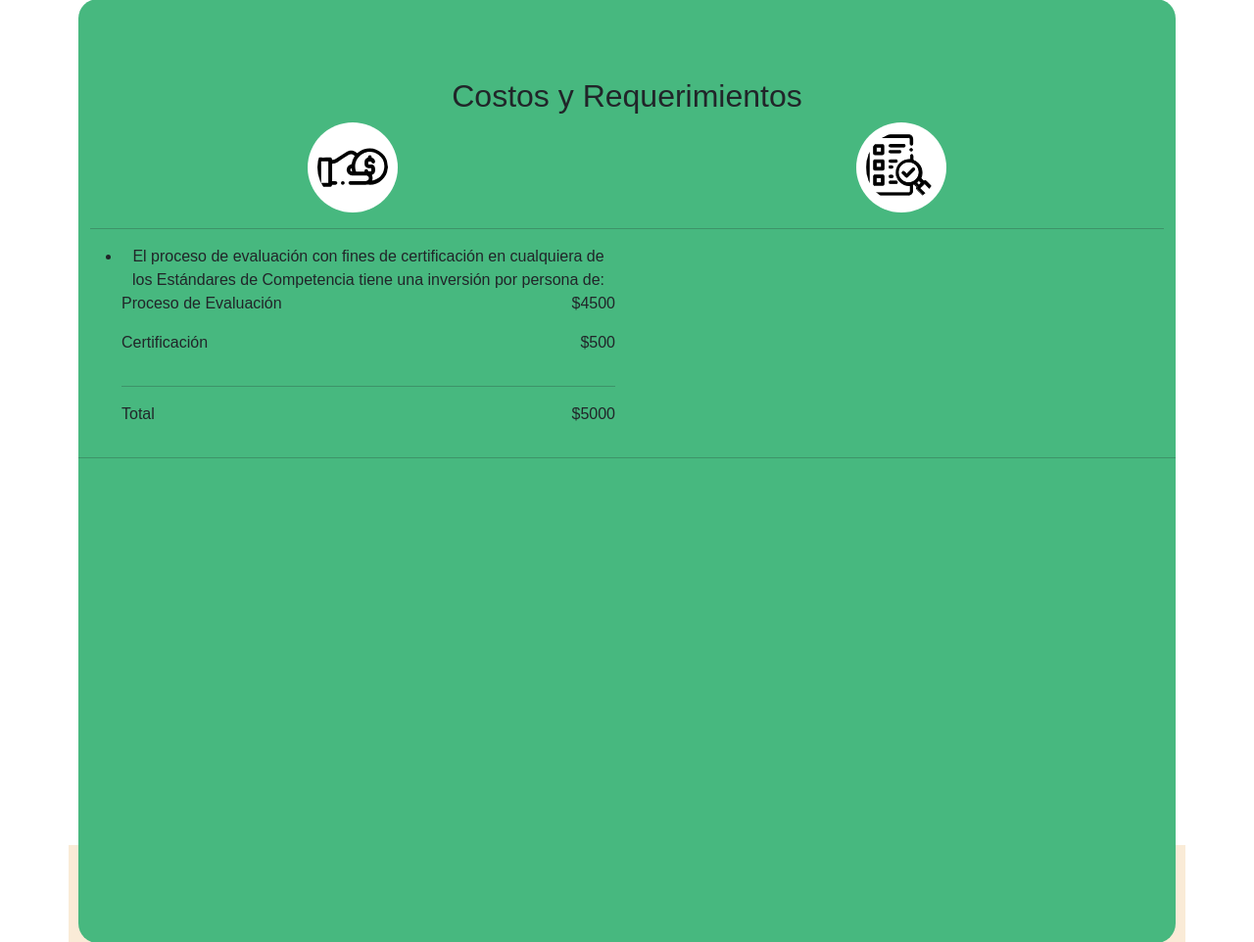
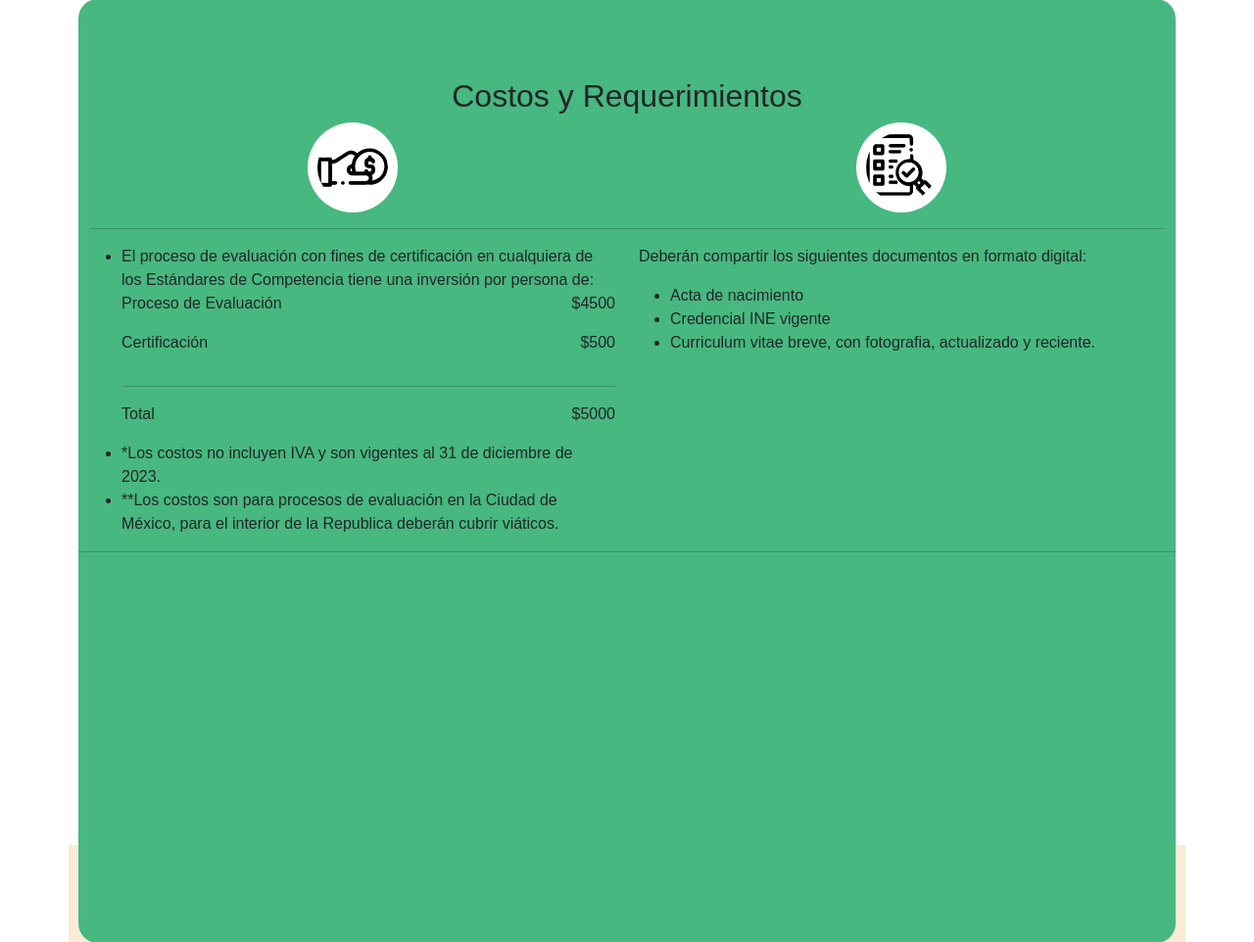
Before and after one commit to bperezm/SECE, a Django app: page /certificacion/ in a window 1280 px wide. Shown: the part 2749-3711 px from the top of the page at 98% size. Run offline with Django 4.2, Linux system fonts and the light colour scheme; some libraries are stand-ins or nearby versions.

Commit message:
Certificacion | Costos y Requerimientos | Terminar lista requerimientos

```diff
--- a/templates/santillana/certificacion.html
+++ b/templates/santillana/certificacion.html
@@ -99,21 +99,20 @@ Entrega del certificado.
 	</div>
 </div>
 
-<div class="row justify-content-center text-center">
+<div class="row justify-content-center">
 	<div class="col-sm-12 costos__requerimientos__container">
-		<h2 style="margin-top: 80px;">Costos y Requerimientos</h2>
+		<h2 style="margin-top: 80px; text-align: center;">Costos y Requerimientos</h2>
 		<div class="row">
-			<div class="col-sm-6">
+			<div class="col-sm-6 text-center">
 				<img class="costos__icon" src="{% static 'icons/certificacion/icon_costos.svg' %}" alt="">
 			</div>
-			<div class="col-sm-6">
+			<div class="col-sm-6 text-center">
 				<img class="requerimientos__icon" src="{% static 'icons/certificacion/icon_proceso.svg' %}" alt="">
 			</div>
 		</div>
 		<hr>
 		<div class="row">
 			<div class="col-sm-6">
-
 				<ul>
 					<li>
 						El proceso de evaluación con fines de certificación en cualquiera de los Estándares de Competencia
@@ -128,13 +127,29 @@ Entrega del certificado.
 						<div class="d-flex flex-row justify-content-between">
 							<p>Total</p><p>$5000</p>
 						</div>
-
-
+					</li>
+					<li>
+						*Los costos no incluyen IVA y son vigentes al 31 de diciembre de 2023.
+					</li>
+					<li>
+						**Los costos son para procesos de evaluación en la Ciudad de México, para el interior de la
+						Republica deberán cubrir viáticos.
 					</li>
 				</ul>
 			</div>
 			<div class="col-sm-6">
-
+				<p>Deberán compartir los siguientes documentos en formato digital:</p>
+				<ul>
+					<li>
+						Acta de nacimiento
+					</li>
+					<li>
+						Credencial INE vigente
+					</li>
+					<li>
+						Curriculum vitae breve, con fotografia, actualizado y reciente.
+					</li>
+				</ul>
 
 			</div>
 			<hr>
```
